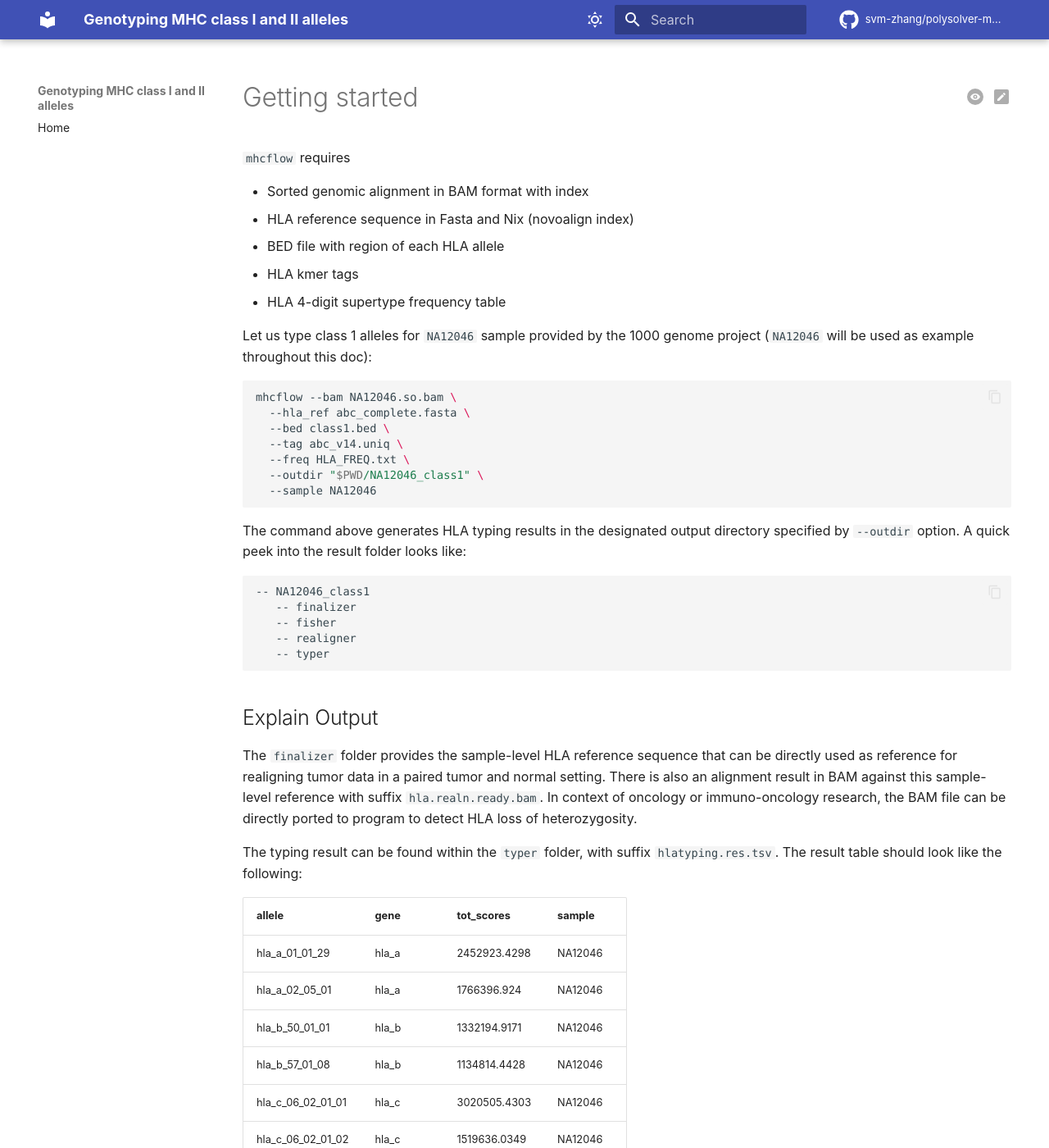
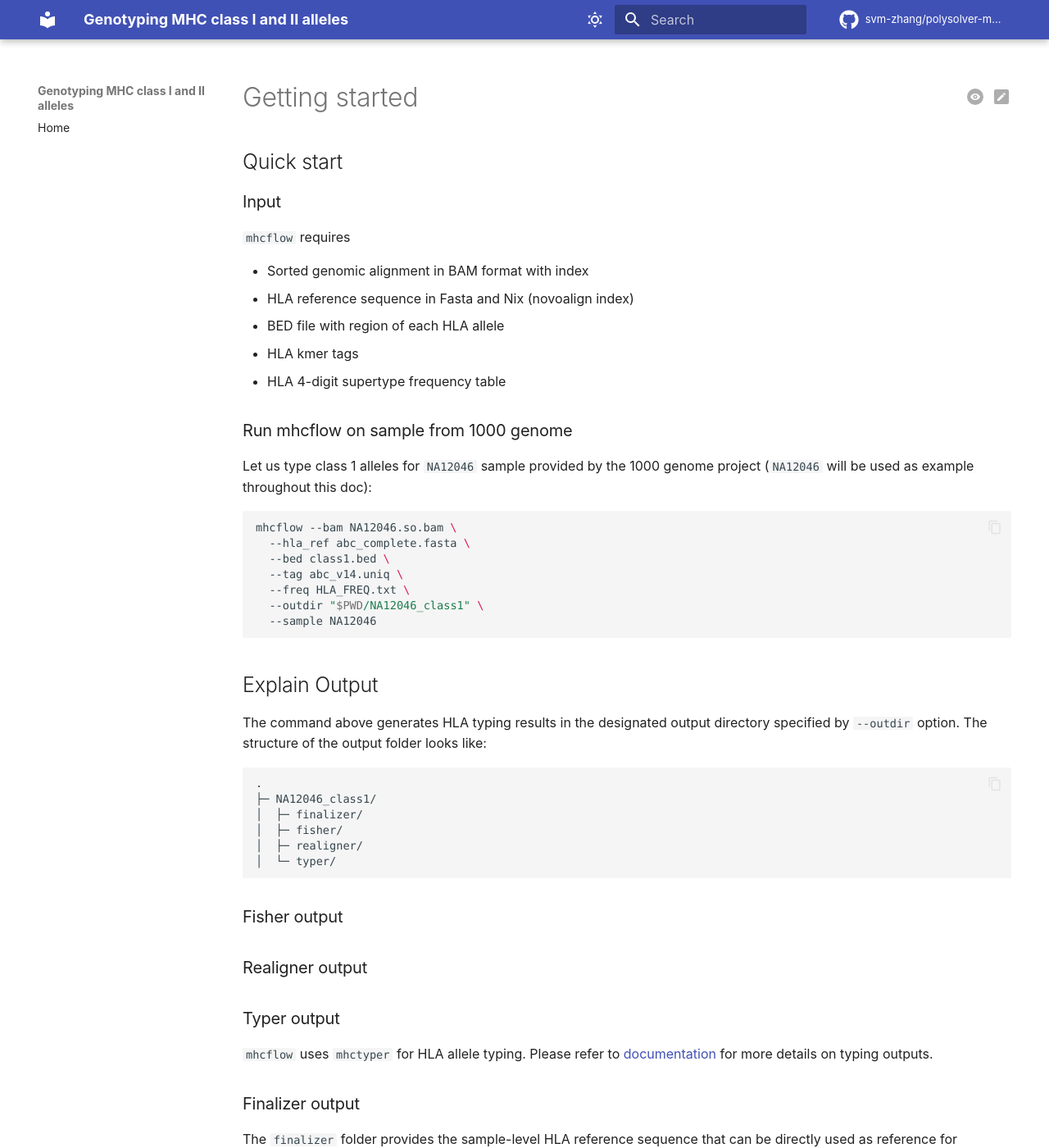
Before and after one commit to svm-zhang/mhcflow, an MkDocs documentation site: the page built from docs/getting_start.md, in a window 1280 px wide and 1400 px high. Shown: the whole window at 82% size. Built offline with MkDocs 1.6.1 and Material for MkDocs 9.7.7, drawn with Linux system fonts in a browser that asks for light colours; comment, search, counter and statistics services are not loaded.

Commit message:
Set up more sections and updated folder tree display.

````diff
--- a/docs/getting_start.md
+++ b/docs/getting_start.md
@@ -1,4 +1,8 @@
 # Getting started
+
+## Quick start
+
+### Input
 
 `mhcflow` requires
 
@@ -7,6 +11,8 @@
 - BED file with region of each HLA allele
 - HLA kmer tags
 - HLA 4-digit supertype frequency table
+
+### Run mhcflow on sample from 1000 genome
 
 Let us type class 1 alleles for `NA12046` sample provided by the 1000
 genome project (`NA12046` will be used as example throughout this doc):
@@ -21,19 +27,31 @@ mhcflow --bam NA12046.so.bam \
   --sample NA12046
 ```
 
+## Explain Output
+
 The command above generates HLA typing results in the designated output
-directory specified by `--outdir` option. A quick peek into the result
-folder looks like:
+directory specified by `--outdir` option. The structure of the output folder
+looks like:
 
-``` text
--- NA12046_class1
-   -- finalizer
-   -- fisher
-   -- realigner
-   -- typer
+``` { .sh }
+.
+├─ NA12046_class1/
+│  ├─ finalizer/
+│  ├─ fisher/
+│  ├─ realigner/
+│  └─ typer/
 ```
 
-## Explain Output
+### Fisher output
+
+### Realigner output
+
+### Typer output
+
+`mhcflow` uses `mhctyper` for HLA allele typing. Please refer to
+[documentation](https://svm-zhang.github.io/mhctyper/#output-explain) for more details on typing outputs.
+
+### Finalizer output
 
 The `finalizer` folder provides the sample-level HLA reference sequence that
 can be directly used as reference for realigning tumor data in a paired tumor
````
